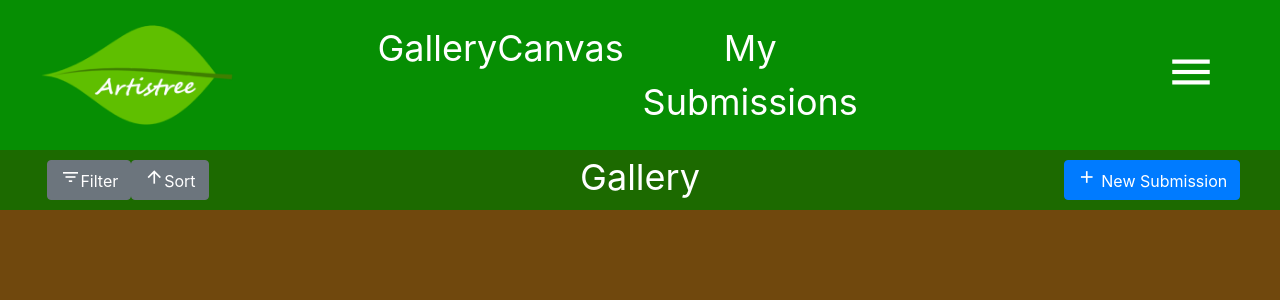
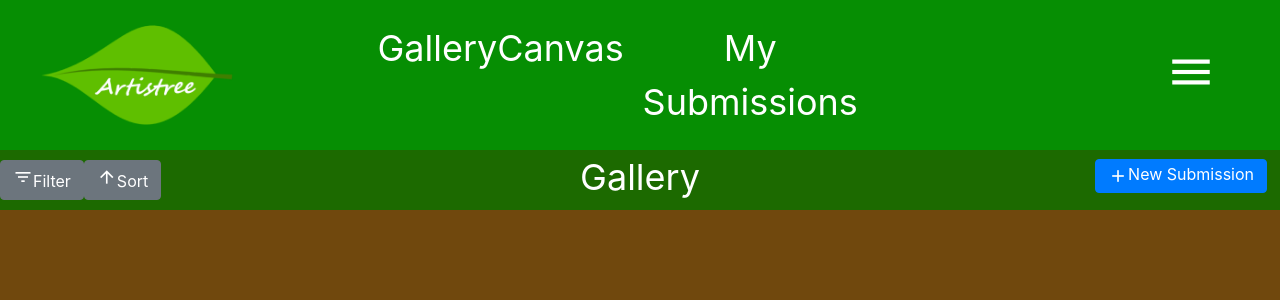
Before and after one commit to shanedonburke/Artistree, a React (Create React App) app: page / in a window 1280 px wide. Shown: the top 300 px of the page. Built offline with nearby package versions, Linux system fonts and the light colour scheme.

Commit message:
Adjust button styling

```diff
--- a/src/Artistree/Gallery/Gallery.css
+++ b/src/Artistree/Gallery/Gallery.css
@@ -9,6 +9,22 @@
 .title-bar-section-sm {
     width: 20%;
     height: 100%;
+    display: flex;
+    align-items: center;
+}
+
+.new-submission-container {
+    justify-content: flex-end;
+    padding: 13px;
+}
+
+.title-bar-section-sm a {
+    height: 34px;
+}
+
+.new-submission-btn {
+    margin-top: -34px;
+    height: 34px;
 }
 
 .title-bar-section-lg {
@@ -24,3 +40,12 @@
 .title-bar-icon {
     font-size: 20px !important;
 }
+
+.new-submission-text {
+    line-height: 1.1;
+}
+
+.new-submission-elements {
+    display: flex;
+    justify-content: space-between;
+}
--- a/src/Artistree/Gallery/Gallery.js
+++ b/src/Artistree/Gallery/Gallery.js
@@ -42,8 +42,15 @@ class Gallery extends React.Component {
                         <Button><span className="material-icons-outlined title-bar-icon">arrow_upward</span>Sort</Button>
                     </div>
                     <div className="title-bar-section-lg">Gallery</div>
-                    <div className="title-bar-section-sm">
-                        <Link to="/canvas"><Button color="primary"><span class="material-icons-outlined title-bar-icon">add</span> New Submission</Button></Link>
+                    <div className="title-bar-section-sm new-submission-container">
+                        <Link to="/canvas">
+                            <Button color="primary" className="new-submission-btn">
+                                <div className="new-submission-elements">
+                                    <span className="material-icons-outlined title-bar-icon">add</span>
+                                    <span className="new-submission-text">New Submission</span>
+                                </div>
+                            </Button>
+                        </Link>
                     </div>
                 </div>
                 <div className="page-body">
```
